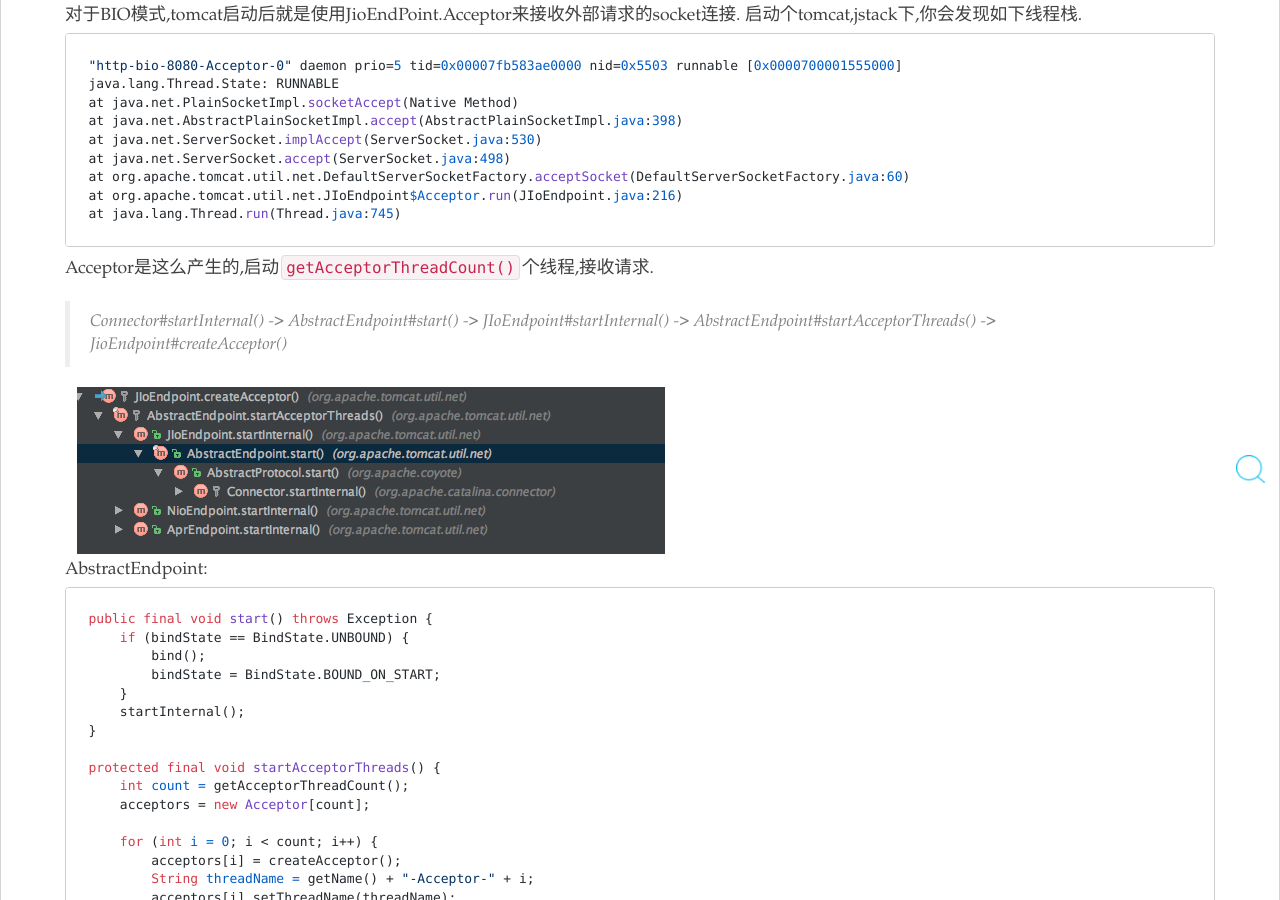
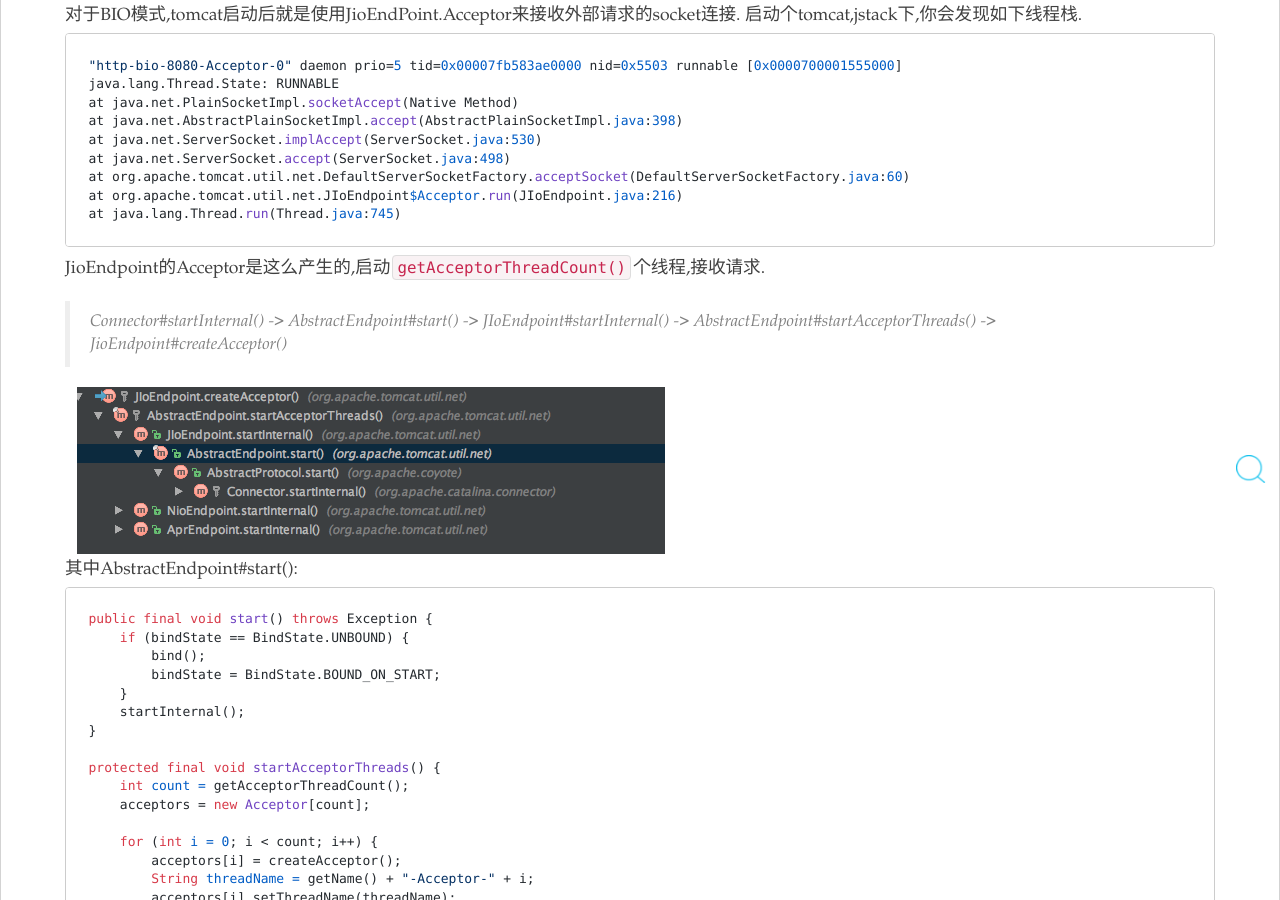
Before and after one commit to zy123a/lcj1992.github.com, a Jekyll site: the page built from _posts/soft/tomcat/2016-04-26-tomcat_source.md, in a window 1280 px wide and 900 px high, scrolled down 4740 px. Built offline with Jekyll 4.4.1, drawn with Linux system fonts in a browser that asks for light colours; nearby versions of some CDN libraries; comment, search, counter and statistics services are not loaded.

Commit message:
tcp_header.png

```diff
--- a/_posts/soft/tomcat/2016-04-26-tomcat_source.md
+++ b/_posts/soft/tomcat/2016-04-26-tomcat_source.md
@@ -199,13 +199,13 @@
 	at org.apache.tomcat.util.net.JIoEndpoint$Acceptor.run(JIoEndpoint.java:216)
 	at java.lang.Thread.run(Thread.java:745)
 
-Acceptor是这么产生的,启动`getAcceptorThreadCount()`个线程,接收请求.
+JioEndpoint的Acceptor是这么产生的,启动`getAcceptorThreadCount()`个线程,接收请求.
 
 >   Connector#startInternal() -> AbstractEndpoint#start() -> JIoEndpoint#startInternal() -> AbstractEndpoint#startAcceptorThreads() -> JioEndpoint#createAcceptor()
 
 ![create_acceptor](/images/soft/create_acceptor.png)
 
-AbstractEndpoint:
+其中AbstractEndpoint#start():
 
     public final void start() throws Exception {
         if (bindState == BindState.UNBOUND) {
```
